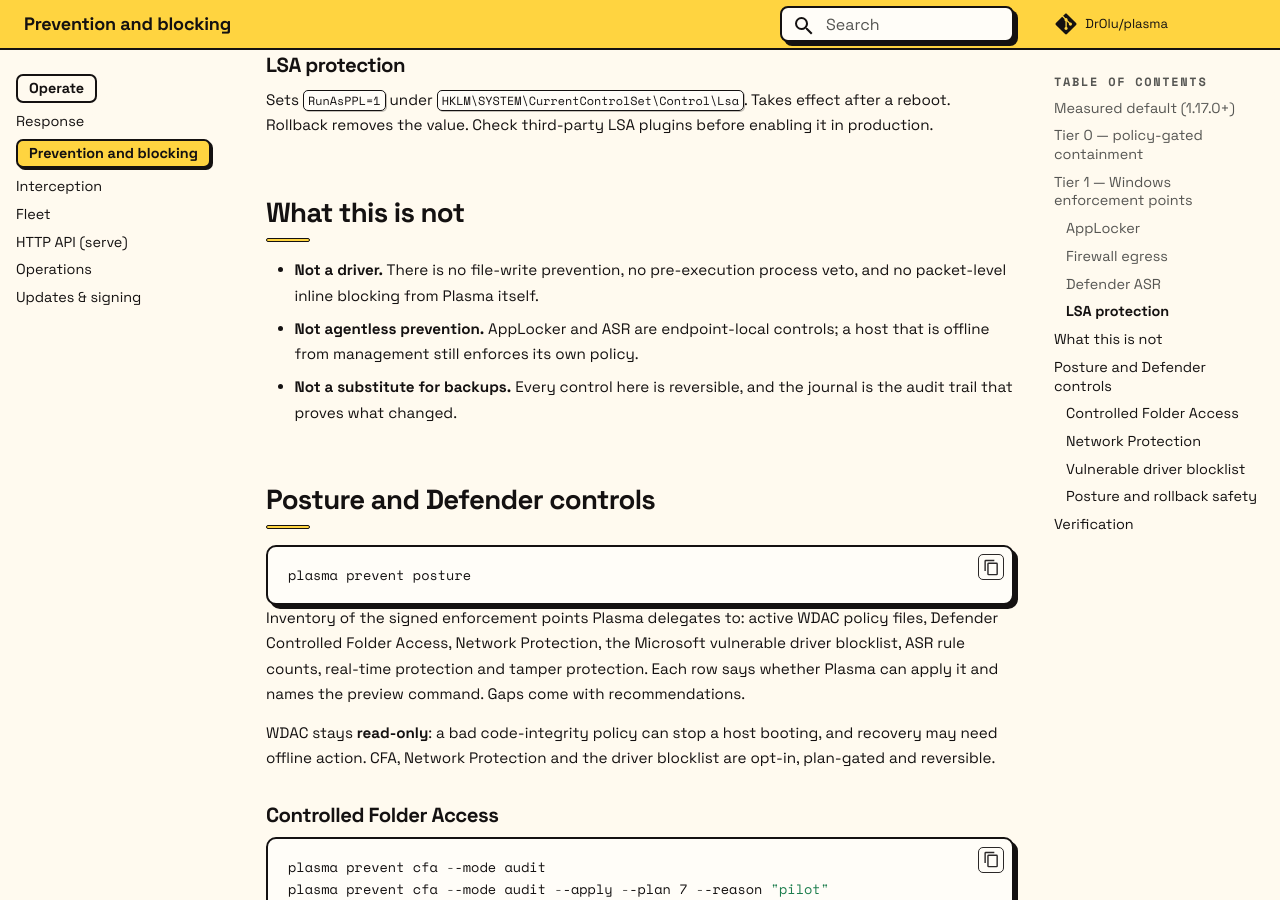
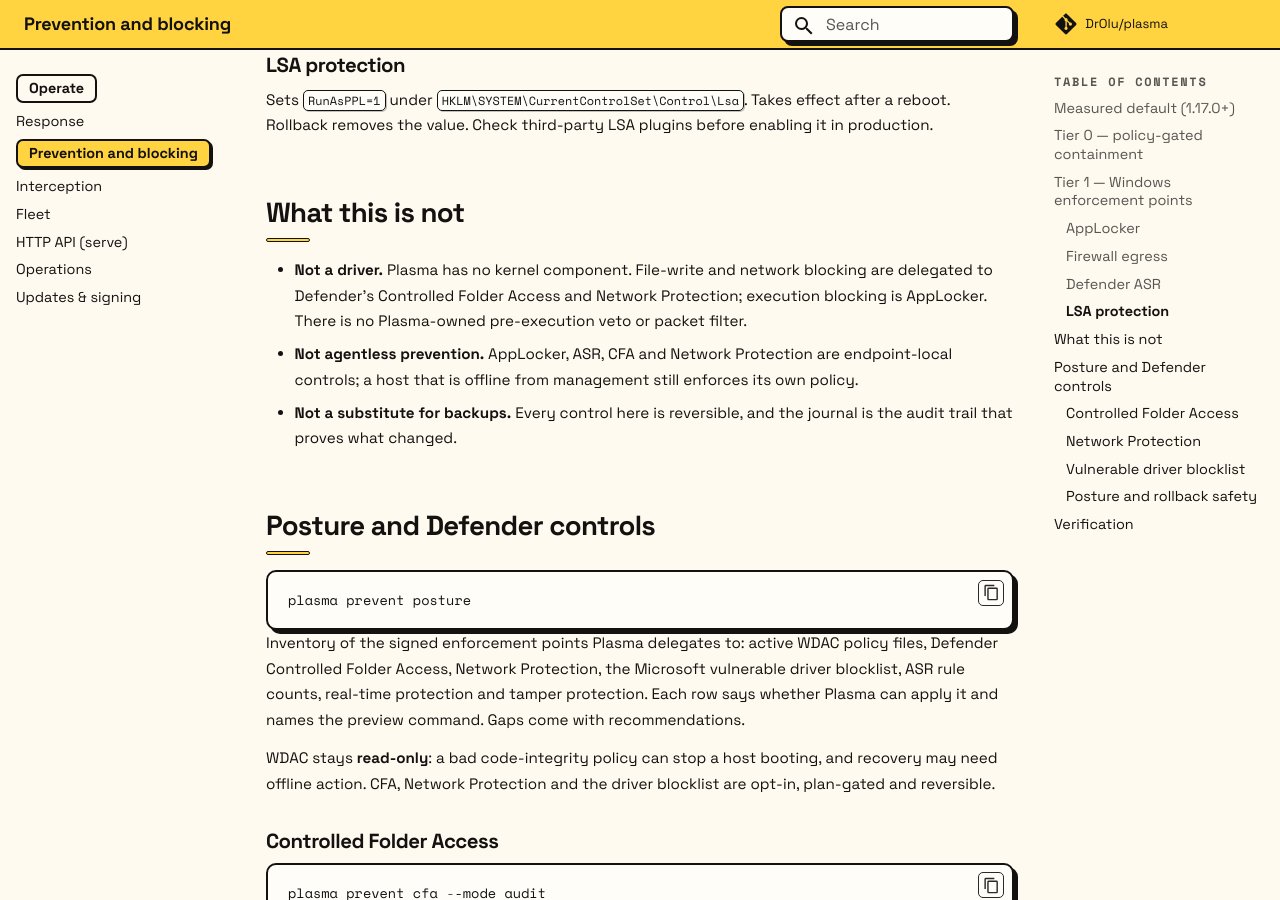
Before and after one commit to DrOlu/plasma, an MkDocs documentation site: the page built from docs/prevention.md, in a window 1280 px wide and 900 px high, scrolled down 3852 px. Built offline with MkDocs 1.6.1 and Material for MkDocs 9.7.7, drawn with Linux system fonts in a browser that asks for light colours; comment, search, counter and statistics services are not loaded.

Commit message:
docs: clarify 1.24 Defender controls and prevention limits

```diff
--- a/docs/prevention.md
+++ b/docs/prevention.md
@@ -169,11 +169,13 @@ LSA plugins before enabling it in production.
 
 ## What this is not
 
-- **Not a driver.** There is no file-write prevention, no pre-execution
-  process veto, and no packet-level inline blocking from Plasma itself.
-- **Not agentless prevention.** AppLocker and ASR are endpoint-local
-  controls; a host that is offline from management still enforces its own
-  policy.
+- **Not a driver.** Plasma has no kernel component. File-write and network
+  blocking are delegated to Defender's Controlled Folder Access and Network
+  Protection; execution blocking is AppLocker. There is no Plasma-owned
+  pre-execution veto or packet filter.
+- **Not agentless prevention.** AppLocker, ASR, CFA and Network Protection
+  are endpoint-local controls; a host that is offline from management still
+  enforces its own policy.
 - **Not a substitute for backups.** Every control here is reversible, and
   the journal is the audit trail that proves what changed.
 
```
Also changed, not shown: README.md (+1 -1 lines), docs/index.md (+2 -2 lines).
